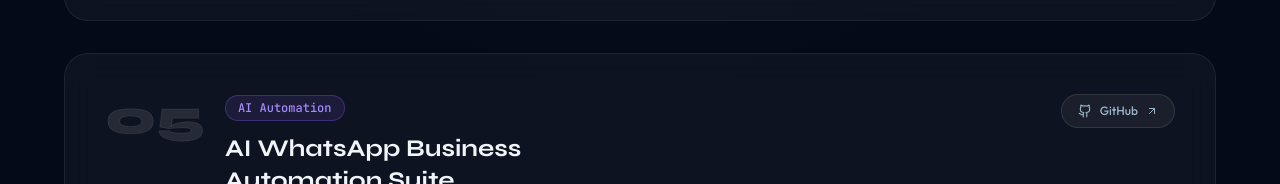
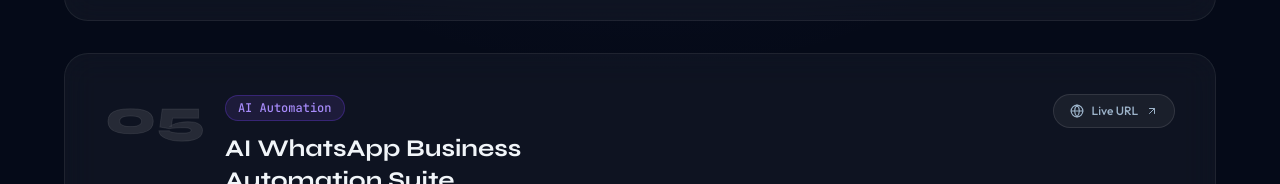
Before and after one commit to ZiG-AI-0909/portfolio, a React (Vite) app: page / in a window 1280 px wide. Shown: the part 6034-6218 px from the top of the page. Built offline with nearby package versions, Linux system fonts and the light colour scheme.

Commit message:
updated link

```diff
--- a/src/components/CaseStudySection.tsx
+++ b/src/components/CaseStudySection.tsx
@@ -1,3 +1,4 @@
+import { Globe } from "lucide-react";
 import { motion } from "framer-motion";
 import { ExternalLink, Github, ArrowUpRight } from "lucide-react";
 
@@ -90,7 +91,7 @@
     type: "AI Automation",
     typeColor: "#a78bfa",
     typeBg: "rgba(139,92,246,0.12)",
-    typeBorder: "rgba(139,92,246,0.3)",
+    typeBorder: "rgba(117, 60, 251, 0.3)",
     problem: "Sales team was running WhatsApp lead conversations and bulk outreach manually — no scheduling, no contact tracking, and real risk of account bans from unsafe bulk-sending patterns.",
     solution: "Built a full-stack WhatsApp business platform: AI auto-reply grounded in a company knowledge base, Excel-driven bulk campaigns with one-time and recurring scheduling, a built-in contact CRM, and dual-provider support (WhatsApp Web + Business Cloud API) with rate-limiting and business-hours safeguards to protect account health.",
     result: "Automated first-response handling, enabled scheduled and recurring campaign delivery with real-time progress tracking, and eliminated manual ban risk through provider-aware throttling and safe-sending defaults.",
@@ -101,7 +102,7 @@
     ],
     stack: ["Node.js", "Express", "React", "Baileys", "WhatsApp Cloud API", "SQLite", "Socket.io", "NVIDIA NIM (LLM)"],
     links: [
-      { label: "GitHub", href: "https://github.com/ZiG-AI-0909/AI-WhatsApp-Business-Automation-Suite", icon: Github },
+      { label: "Live URL", href: "https://ai-whats-app-business-automation-su-theta.vercel.app/", icon: Globe },
     ],
   },
   {
```
